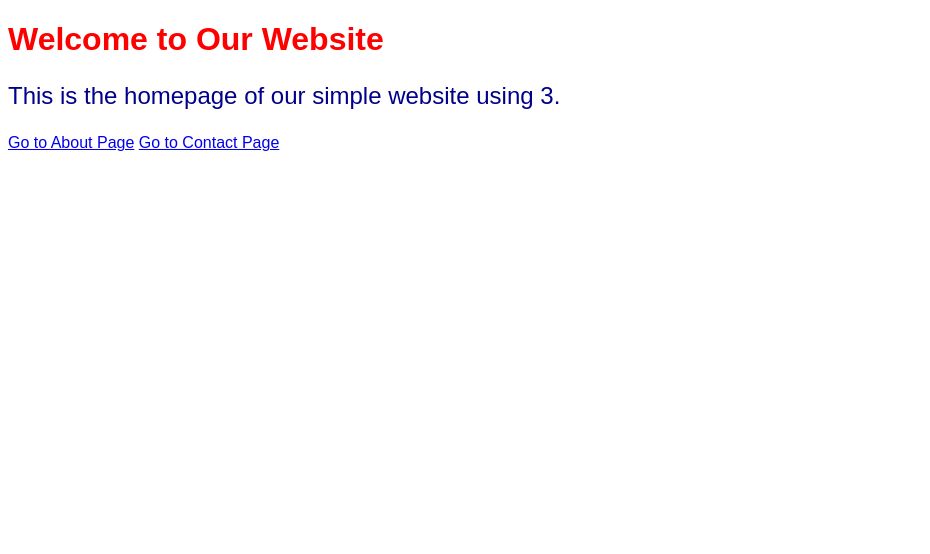
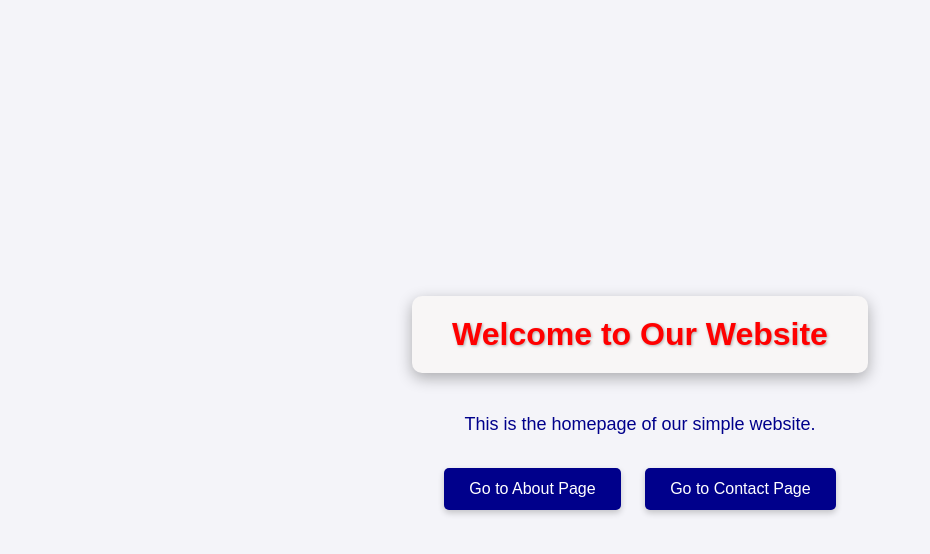
Before and after one commit to Margareth0402/htmlhandson, a plain HTML site: page Hands_on2/home.html in a window 1280 px wide. Shown: the whole page, without its empty margins (0-930 px from the left). Drawn offline with Linux system fonts and the light colour scheme; files that its build step writes are made by us from their sources.

Commit message:
Add files via upload

```diff
--- a/Hands_on2/home.html
+++ b/Hands_on2/home.html
@@ -1,32 +1,76 @@
 <!DOCTYPE html>
 <html lang="en">
 <head>
-    <meta chartset = "UTF-8">
-    <title>Document</title>
-    <!--External CSS-->
+    <meta charset="UTF-8">
+    <meta name="viewport" content="width=device-width, initial-scale=1.0">
+    <title>Simple Website</title>
     <style>
-        body{
-            background-color: white;
-            font-family: arial, sans-serif
+        /* Basic Page Styling */
+        body {
+            background-color: #f4f4f9;
+            font-family: Arial, sans-serif;
+            margin: 0;
+            padding: 0;
 
+            /* Flexbox to center content */
+            display: flex;
+            justify-content: center;
+            align-items: center;
+            height: 100vh;
         }
 
-        .welcome{
+        /* Centered Content Container */
+        .container {
+            text-align: center;
+        }
+
+        h1 {
+            color: red;
+            background: rgb(248, 246, 246);
+            display: inline-block;
+            padding: 20px 40px;
+            border-radius: 10px;
+            box-shadow: 0 5px 15px rgba(0,0,0,0.3);
+            text-shadow: 1px 1px 3px rgba(0,0,0,0.3);
+        }
+
+        /* Welcome Paragraph */
+        .welcome {
             color: darkblue;
-            font-size: 24px;
+            font-size: 18px;
+            margin-top: 20px;
+        }
+
+        /* Button Style for Links */
+        .btn {
+            display: inline-block;
+            margin: 15px 10px;
+            padding: 12px 25px;
+            background-color: darkblue;
+            color: white;
+            text-decoration: none;
+            border-radius: 5px;
+            box-shadow: 0 3px 6px rgba(0,0,0,0.2);
+            transition: background-color 0.3s ease, transform 0.2s ease;
+        }
+
+        /* Button Hover Effect */
+        .btn:hover {
+            background-color: navy;
+            transform: translateY(-3px);
         }
     </style>
-
-    <!--External CSS-->
-    <link rel="stylesheet" href="style.css"
-
 </head>
 <body>
 
-    <h1 style = "color: red";>Welcome to Our Website</h1>
-    <p class = "welcome"> This is the homepage of our simple website using 3. </p>
-    <a href="about.html">Go to About Page</a>
-    <a href="contact.html"> Go to Contact Page</a>
+    <div class="container">
+        <h1>Welcome to Our Website</h1>
+        <p class="welcome">This is the homepage of our simple website.</p>
+
+        <!-- Styled Links as Buttons -->
+        <a href="about.html" class="btn">Go to About Page</a>
+        <a href="contact.html" class="btn">Go to Contact Page</a>
+    </div>
 
 </body>
 </html>
```
Also changed, not shown: Hands_on2/about.html (+50 -12 lines), Hands_on2/contact.html (+51 -12 lines), Hands_on3/index.html (+6 -6 lines), 1 other file.
